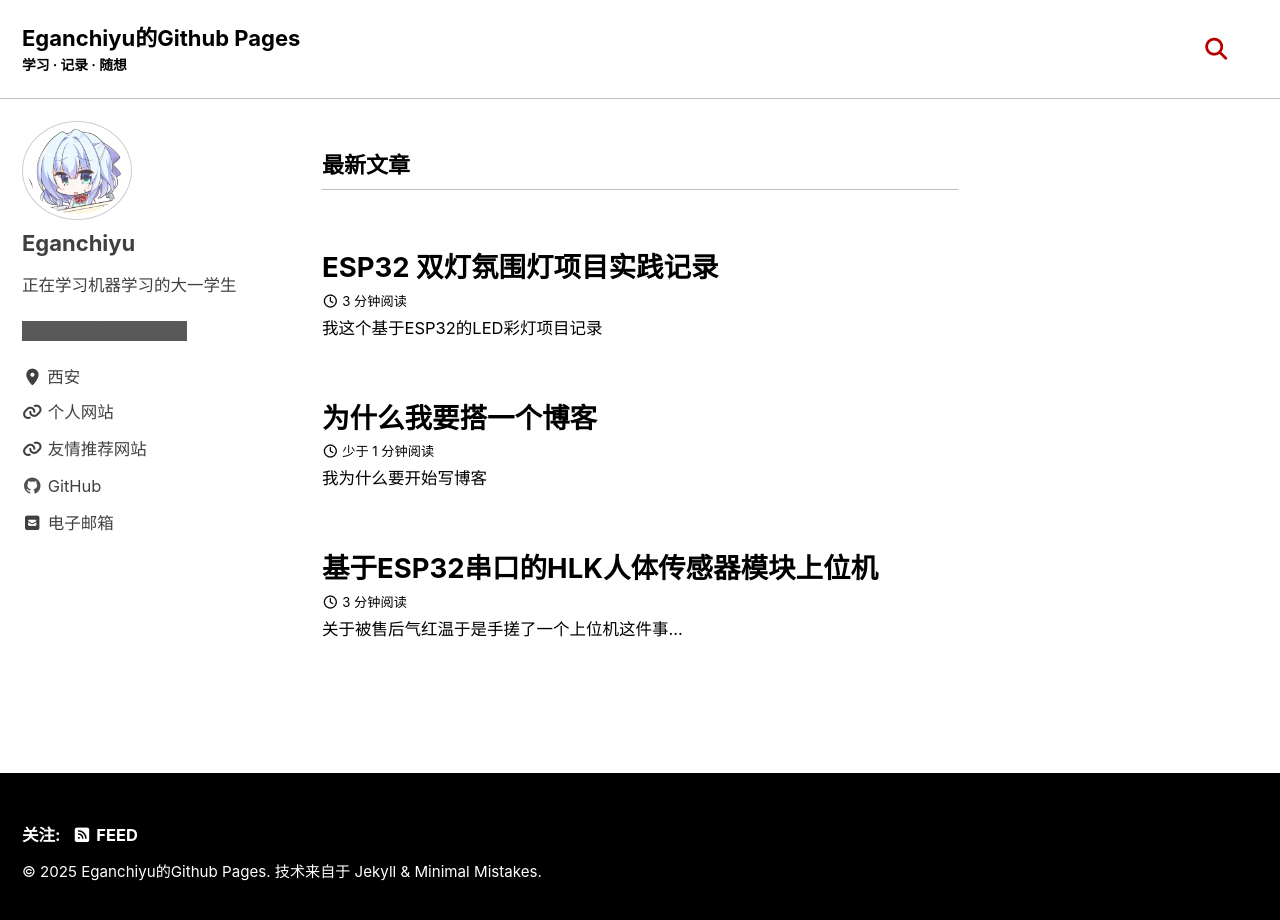
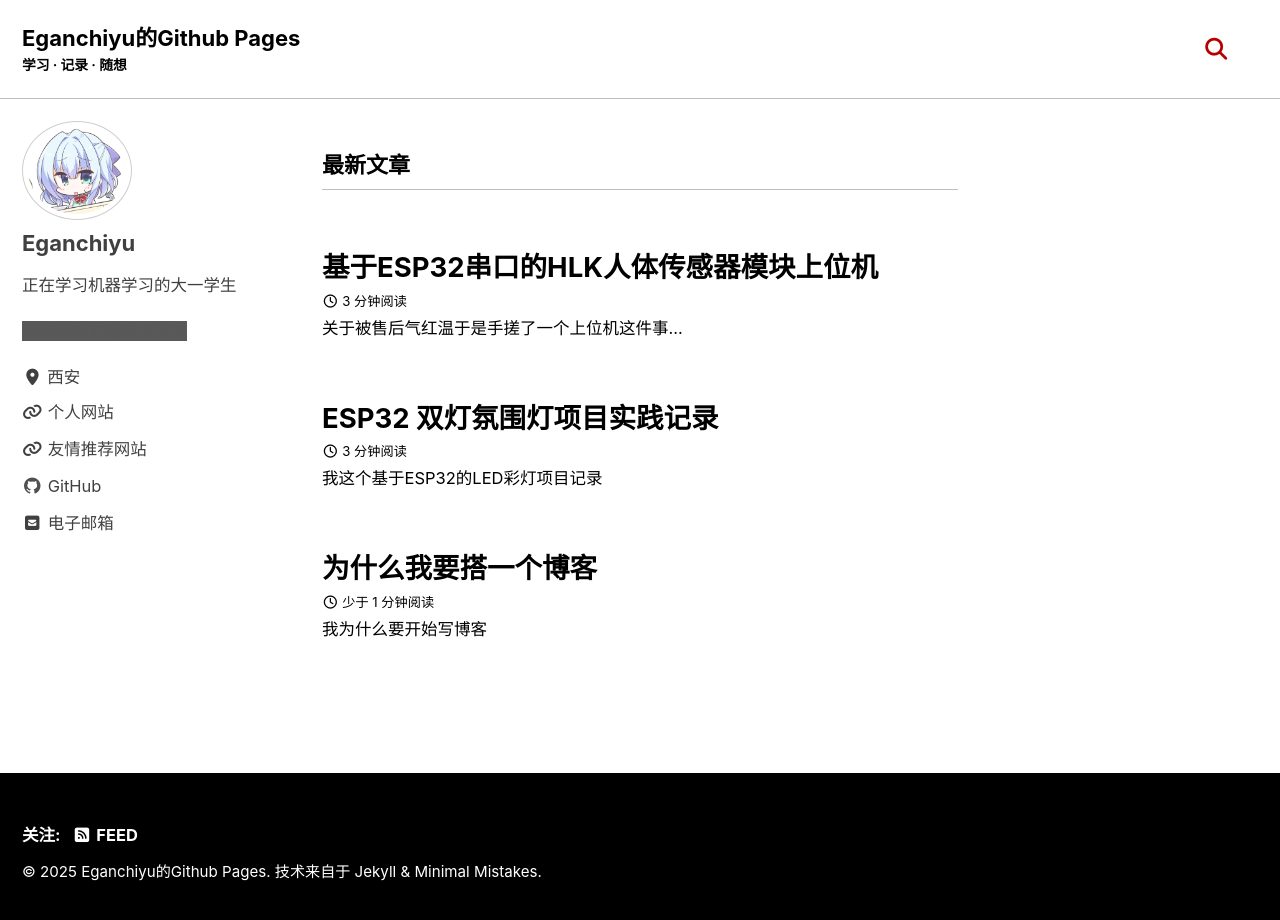
Before and after one commit to Eganchiyu/eganchiyu.github.io, a Jekyll site: the page built from index.html, in a window 1280 px wide and 928 px high. Shown: the top 920 px of the window. Built offline with Jekyll 4.4.1, drawn with Linux system fonts in a browser that asks for light colours; cached includes are drawn as plain includes; the list of posts is cut into pages by our own code; some of the changed lines change nothing that is shown.

Commit message:
更改首页顺序

```diff
--- a/_layouts/home.html
+++ b/_layouts/home.html
@@ -7,9 +7,9 @@ layout: archive
 <h3 class="archive__subtitle">{{ site.data.ui-text[site.locale].recent_posts | default: "Recent Posts" }}</h3>
 
 {% if paginator %}
-  {% assign posts = paginator.posts | reverse%}
+  {% assign posts = paginator.posts %}
 {% else %}
-  {% assign posts = site.posts | reverse%}
+  {% assign posts = site.posts %}
 {% endif %}
 
 {% assign entries_layout = page.entries_layout | default: 'list' %}
```
Also changed, not shown: _posts/2025-12-14-1-why-i-start-a-blog.md (renamed from _posts/2025-12-14-why-i-start-a-blog.md), _posts/2025-12-14-2-ESP32LEDProject.md (renamed from _posts/2025-12-14-ESP32LEDProject.md).
